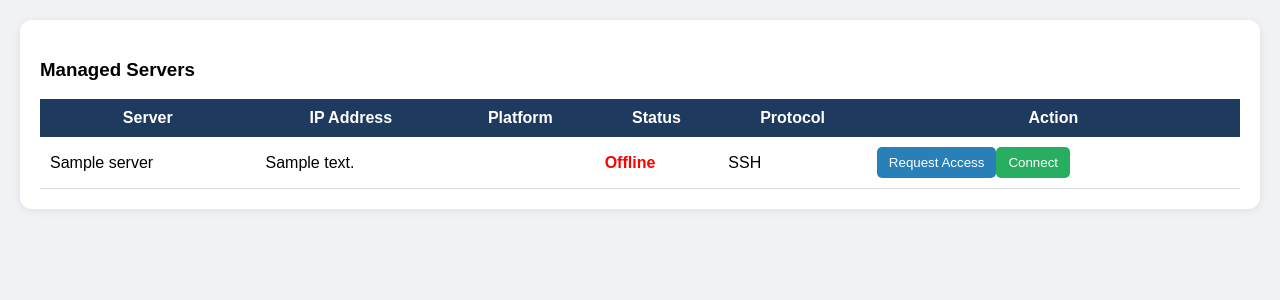
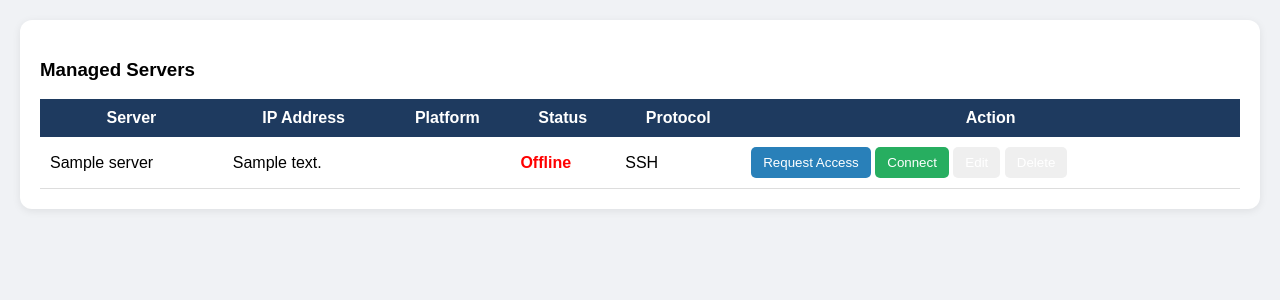
Before and after one commit to vemuripriyanka630-arch/PAM-LITE, a Flask app: template templates/server_access.html in a window 1280 px wide. Shown: the part 111-411 px from the top of the page. Run offline with Flask 3, Linux system fonts and the light colour scheme; the template is opened without the code that fills it: most values are stand-ins (such as "Sample title", 1, 10 or a date in 2020).

Commit message:
server_access.html

```diff
--- a/templates/server_access.html
+++ b/templates/server_access.html
@@ -107,11 +107,25 @@ RDP
 SSH
 {% endif %}
 
-</td><td><button class="btn request">
+</td><td>
+
+<button class="btn request">
 Request Access
-</button><button class="btn connect">
+</button>
+
+<button class="btn connect">
 Connect
-</button></td></tr>{% endfor %}
+</button>
+
+<button class="btn edit">
+Edit
+</button>
+
+<button class="btn delete">
+Delete
+</button>
+
+</td></tr>{% endfor %}
 
 </table></div></div></body>
 </html>
```
